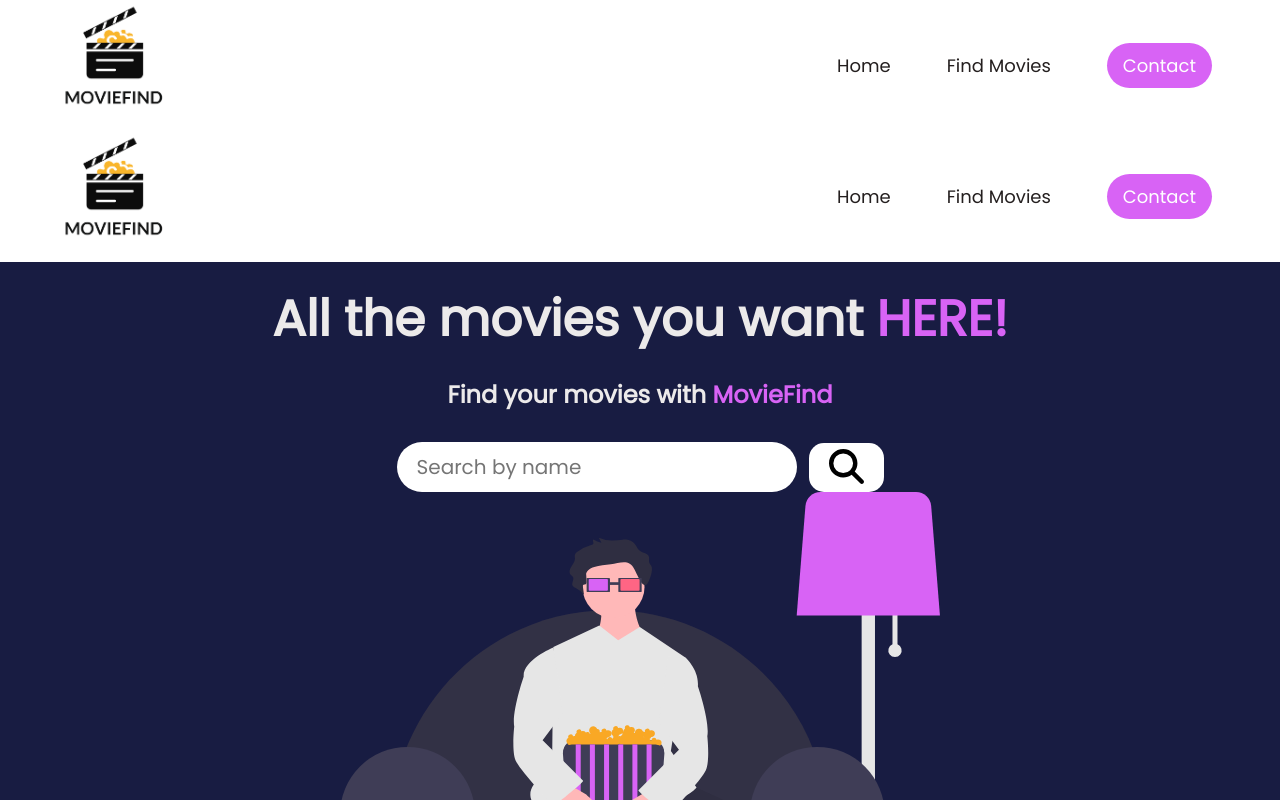
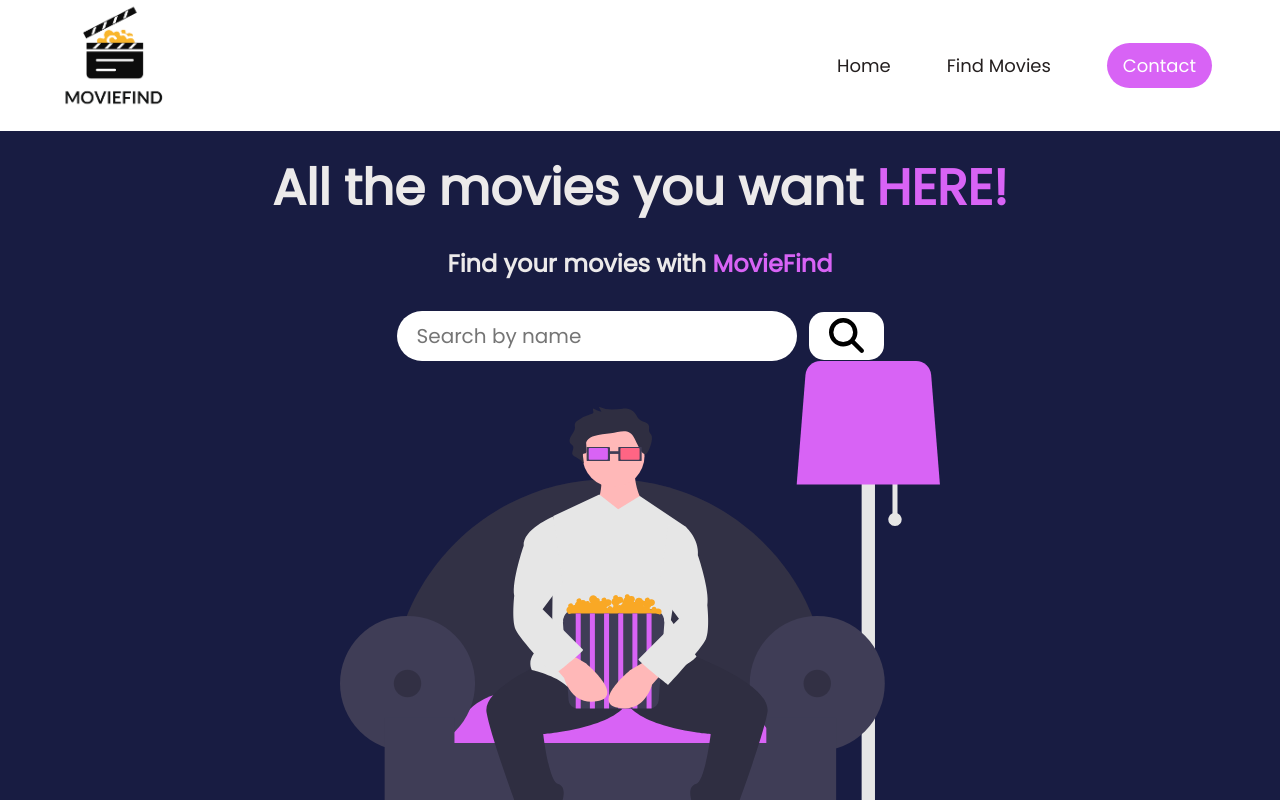
Before and after one commit to wyuan19asu/MovieFind, a React (Create React App) app: page / in a window 1280 px wide. Shown: the top 800 px of the page. Built offline with nearby package versions, Linux system fonts and the light colour scheme.

Commit message:
removed nav

```diff
--- a/src/Pages/Home.jsx
+++ b/src/Pages/Home.jsx
@@ -5,8 +5,7 @@ import Nav from '../Components/Nav'
 export default function Home() {
     return (
         <>
-            <Nav />
-            <HomeContent/>
+            <HomeContent />
         </>
     )
 }
--- a/src/Pages/NewFindMovies.jsx
+++ b/src/Pages/NewFindMovies.jsx
@@ -1,5 +1,4 @@
 import React, { useState, useEffect } from 'react';
-import Nav from '../Components/Nav';
 import SearchBar from '../Components/SearchBar';
 import Movie from '../Components/Movie';
 import axios from 'axios';
@@ -26,7 +25,7 @@ export default function NewFindMovies() {
 
     return (
         <>
-            <Nav />
+            <section id="find__movies">
                 <div className="find__movies--container">
                     <div className="row">
                         <SearchBar searchVal={searchVal} setSearchVal={setSearchVal} />
@@ -39,6 +38,7 @@ export default function NewFindMovies() {
                         </div>
                     </div>
                 </div>
+            </section>
         </>
     )
 }
```
Lines whose indentation alone changed are shown as unchanged.
